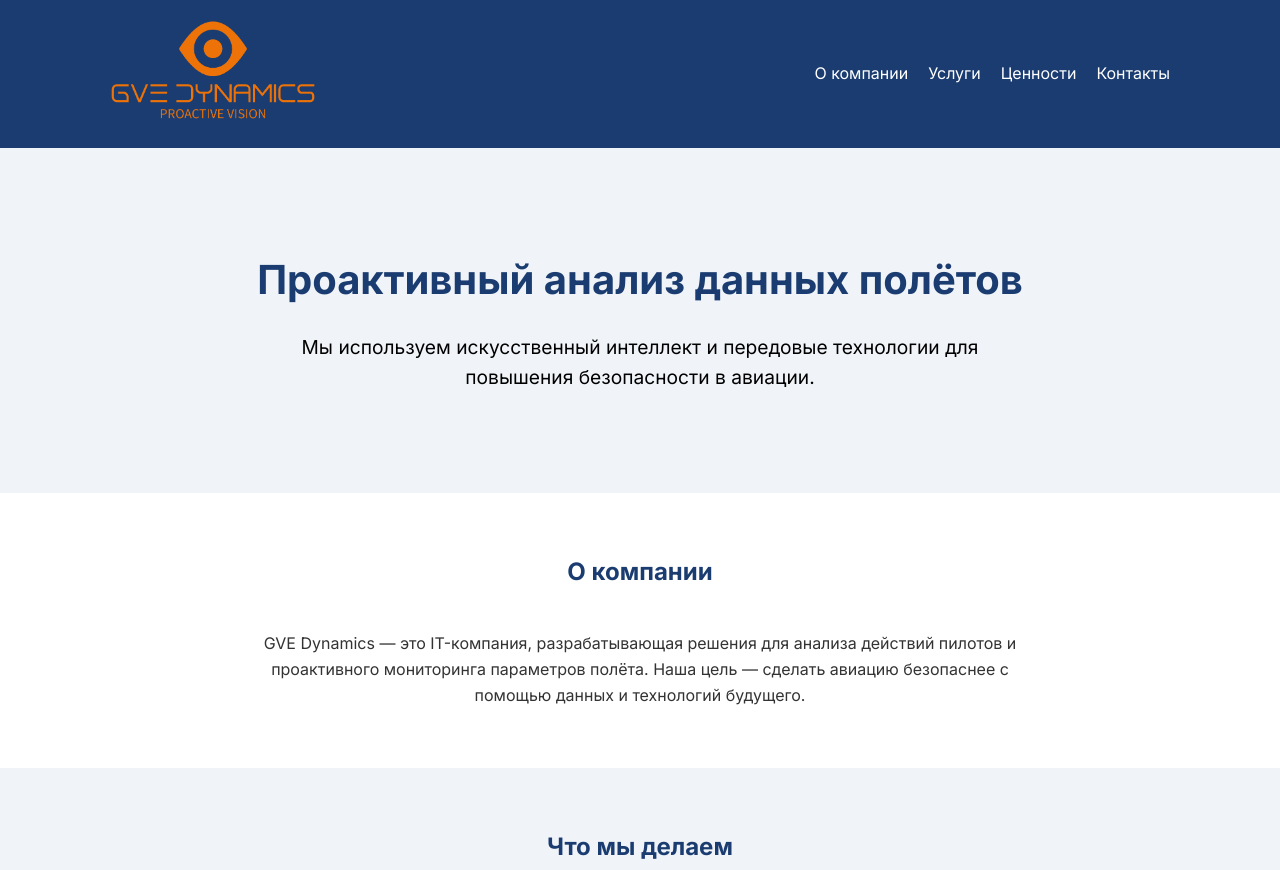
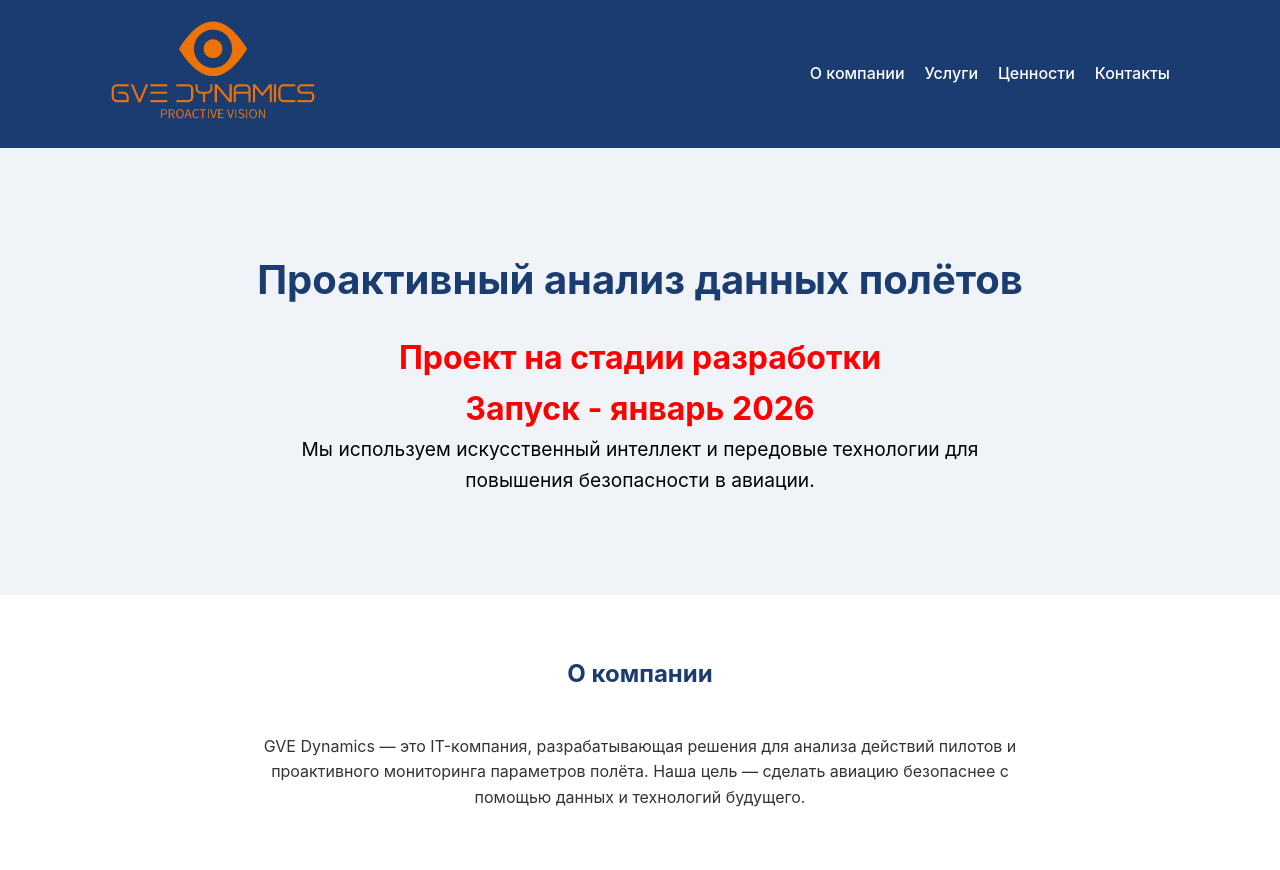
Before and after one commit to gushchinvadim/dvedynamics_site, a Django app: page / in a window 1280 px wide. Shown: the top 870 px of the page. Run offline with Django 5.2, Linux system fonts and the light colour scheme.

Commit message:
third commit

```diff
--- a/gvedynamics_landing/templates/gvedynamics_landing/index.html
+++ b/gvedynamics_landing/templates/gvedynamics_landing/index.html
@@ -6,7 +6,7 @@
     <meta name="viewport" content="width=device-width, initial-scale=1.0"/>
     <title>GVE Dynamics</title>
     <meta name="description" content="GVE Dynamics — IT-компания, занимающаяся анализом данных работы пилотов, проактивным мониторингом и внедрением ИИ-решений в авиационную отрасль."/>
-    <link href="https://fonts.googleapis.com/css2?family=Inter :wght@400;600;700&display=swap" rel="stylesheet">
+<!--    <link href="https://fonts.googleapis.com/css2?family=Inter :wght@400;600;700&display=swap" rel="stylesheet">-->
     <style>
         :root {
             --primary-color: #1a3c70;
@@ -104,6 +104,11 @@
         .hero h2 {
             font-size: 2.5rem;
             margin-bottom: 20px;
+        }
+
+        .hero h3 {
+            font-size: 2rem;
+            color: red;
         }
 
         .hero p {
@@ -273,6 +278,8 @@
 <section class="hero">
     <div class="container">
         <h2>Проактивный анализ данных полётов</h2>
+        <h3>Проект на стадии разработки</h3>
+        <h3>Запуск - январь 2026</h3>
         <p style="color: black">Мы используем искусственный интеллект и передовые технологии для повышения безопасности в авиации.</p>
     </div>
 </section>
```
